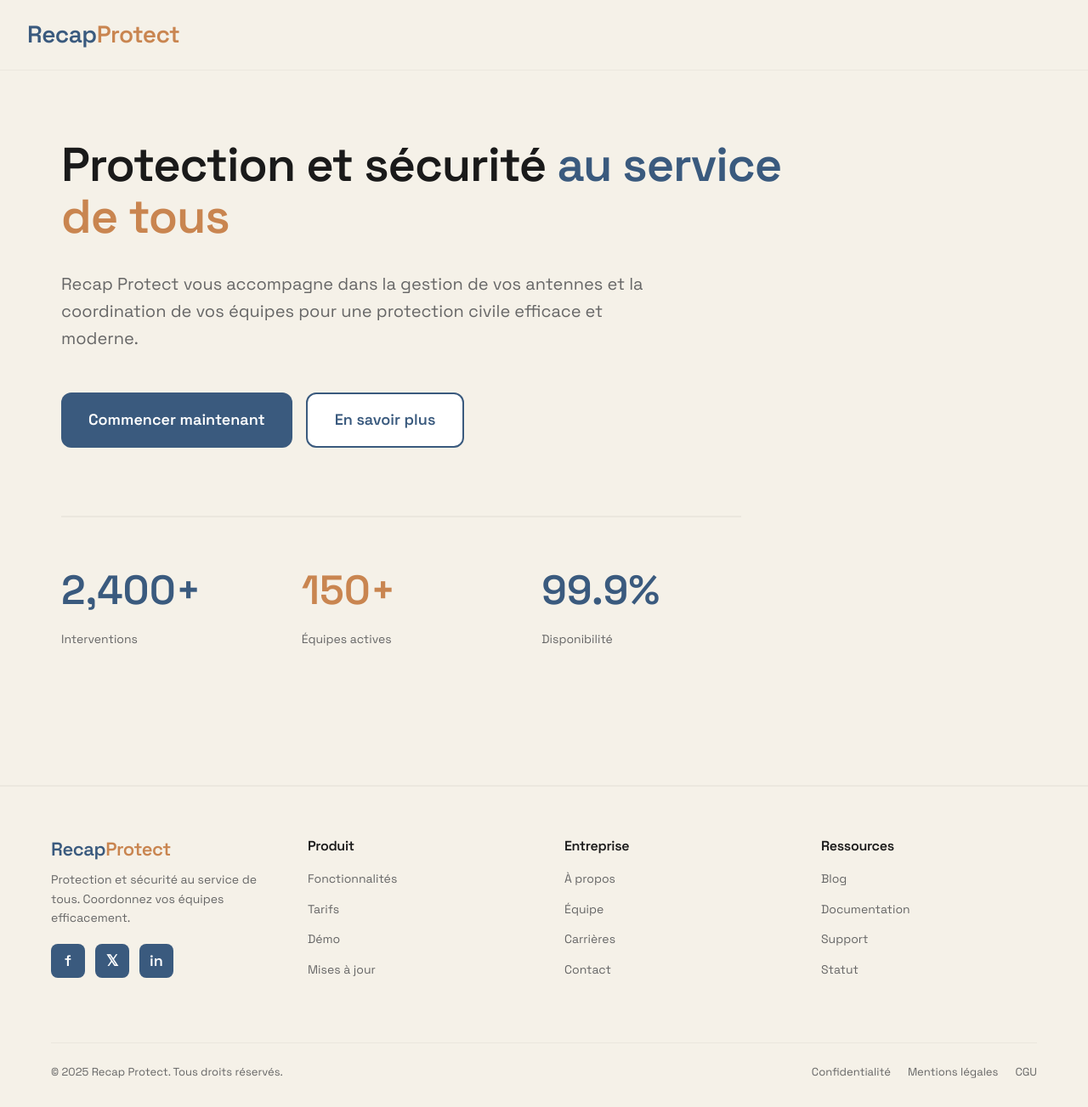
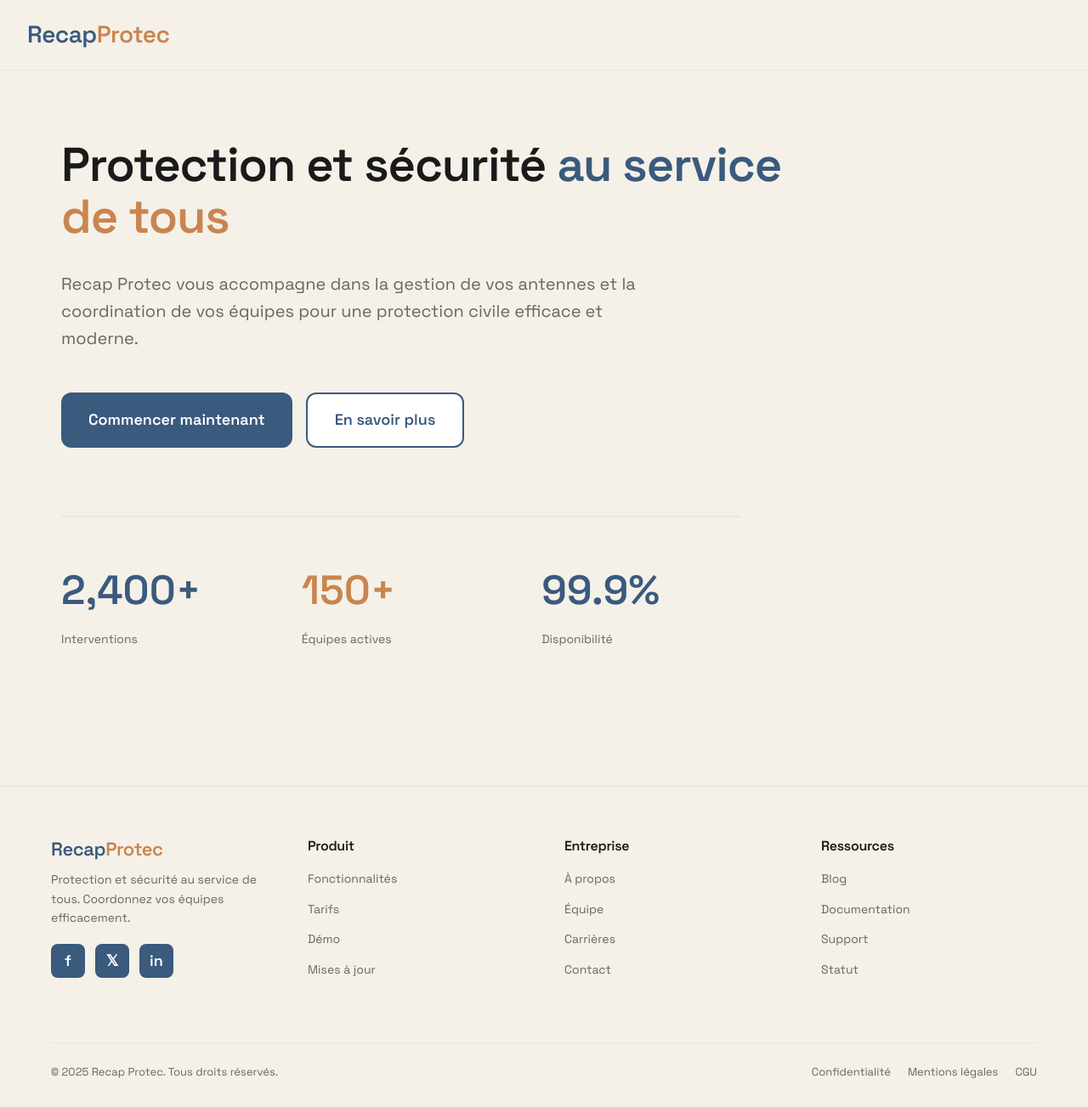
Before and after one commit to Fredozorus/recap-protect, a Next.js app: page / in a window 1280 px wide. Shown: the whole page at 85% size. Built offline with nearby package versions, Linux system fonts and the light colour scheme.

Commit message:
Recap Protec

```diff
--- a/src/app/layout.tsx
+++ b/src/app/layout.tsx
@@ -10,7 +10,7 @@ const spaceGrotesk = Space_Grotesk({
 });
 
 export const metadata: Metadata = {
-  title: "Recap Protect",
+  title: "Recap Protec",
   description: "Protection et sécurité au service de tous",
 };
 
--- a/src/components/Footer.tsx
+++ b/src/components/Footer.tsx
@@ -157,7 +157,7 @@ export default function Footer() {
           <div>
             <h3 style={styles.logo}>
               <span style={{ color: colors.navy }}>Recap</span>
-              <span style={{ color: colors.terracotta }}>Protect</span>
+              <span style={{ color: colors.terracotta }}>Protec</span>
             </h3>
             <p style={styles.description}>
               Protection et sécurité au service de tous.
@@ -184,7 +184,7 @@ export default function Footer() {
         {/* Footer Bottom */}
         <div style={styles.bottomBar} className="footer-bottom-responsive">
           <p style={styles.copyright}>
-            © 2025 Recap Protect. Tous droits réservés.
+            © 2025 Recap Protec. Tous droits réservés.
           </p>
           <div style={styles.legalLinks}>
             {legalLinks.map((link) => (
--- a/src/components/Hero.tsx
+++ b/src/components/Hero.tsx
@@ -88,7 +88,7 @@ export default function Hero() {
 
       {/* Description */}
       <p style={styles.description} className="description-responsive">
-        Recap Protect vous accompagne dans la gestion de vos antennes et
+        Recap Protec vous accompagne dans la gestion de vos antennes et
         la coordination de vos équipes pour une protection civile efficace et moderne.
       </p>
 
--- a/src/components/Navbar.tsx
+++ b/src/components/Navbar.tsx
@@ -8,7 +8,7 @@ export default function Navbar() {
     >
       <h1>
         <span style={{ color: colors.navy }}>Recap</span>
-        <span style={{ color: colors.terracotta }}>Protect</span>
+        <span style={{ color: colors.terracotta }}>Protec</span>
       </h1>
     </nav>
   );
```
